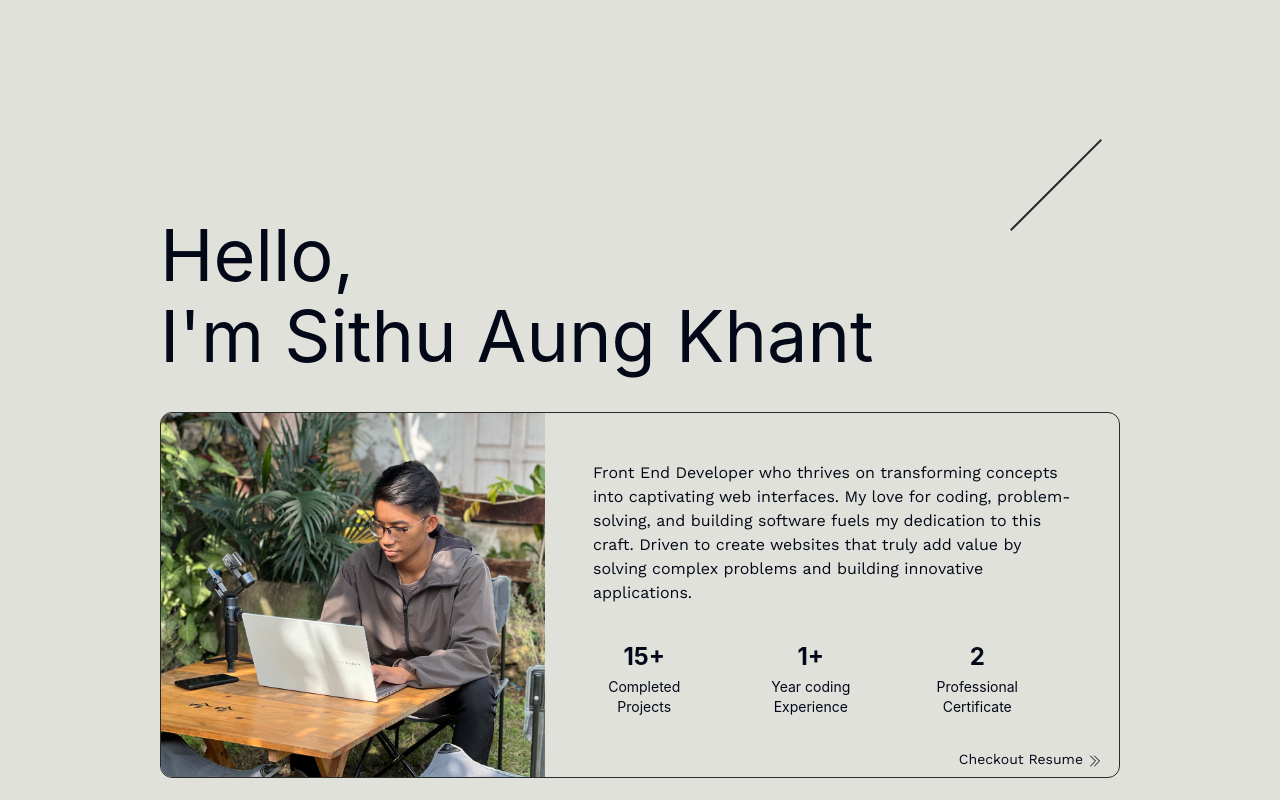
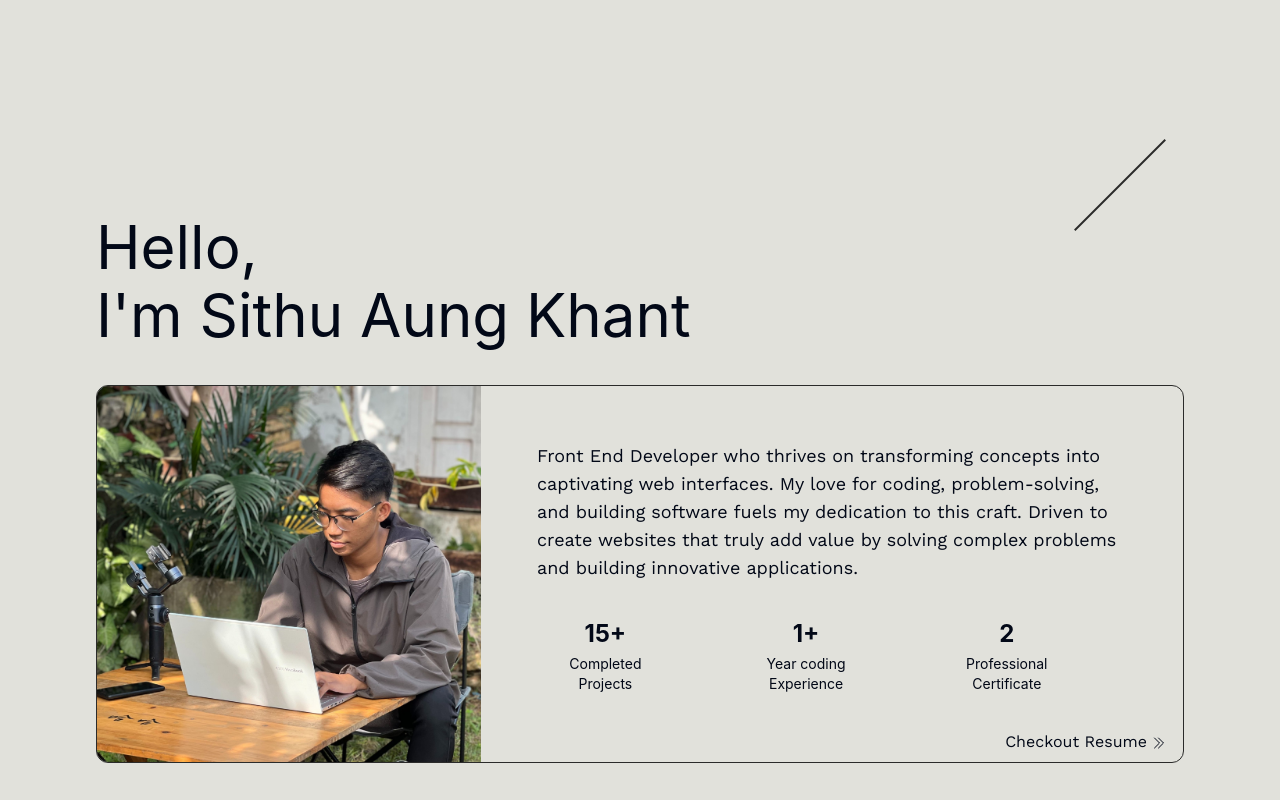
Before and after one commit to Sithu-Aung-Khant/Devfolio_01, a React (Vite) app: page / in a window 1280 px wide. Shown: the part 680-1480 px from the top of the page. Built offline with nearby package versions, Linux system fonts and the light colour scheme.

Commit message:
Enhance readability by optimizing text size for larger desktop displays

```diff
--- a/src/pages/home/About.jsx
+++ b/src/pages/home/About.jsx
@@ -1,6 +1,6 @@
 import React, { useRef } from "react";
 import { ChevronDoubleRightIcon } from "@heroicons/react/24/outline";
-const Resume = "https://sithu-devfolio.netlify.app/pdfs/sithuthedev.pdf";
+const Resume = "https://sithuthedev.netlify.app/pdfs/sithuthedev.pdf";
 import { Link } from "react-scroll";
 
 const DownloadResume = () => {
@@ -18,7 +18,7 @@ const DownloadResume = () => {
     <div>
       <button
         onClick={downloadResume}
-        className="absolute right-2 bottom-2 md:right-4 font-text text-sm hover:underline "
+        className="absolute right-2 bottom-2 md:right-4 font-text text-sm hover:underline xl:text-base"
       >
         Checkout Resume
         <ChevronDoubleRightIcon className="size-4 ml-1 inline-block" />
@@ -31,8 +31,8 @@ const DownloadResume = () => {
 const About = () => {
   return (
     <section id="about">
-      <div className="container-2xl mx-auto p-4 lg:px-24 xl:px-40 2xl:px-72">
-        <div className="xxs:text-2xl xs:text-3xl sm:text-4xl md:text-7xl pt-8 md:pt-20 lg:pt-12">
+      <div className="container-2xl mx-auto p-4 lg:px-24  2xl:px-7">
+        <div className="xxs:text-2xl xs:text-3xl sm:text-4xl md:text-6xl pt-8 md:pt-20 lg:pt-12">
           <div className="flex justify-end">
             <div className="w-20 md:w-32 h-0.5 -rotate-45 mb-6 bg-brown03 dark:bg-dim_white"></div>
           </div>
@@ -43,12 +43,12 @@ const About = () => {
           <div className="md:shrink-0">
             <img
               className="size-full md:size-80 md:h-full lg:w-96 object-cover"
-              src="./profiles/profile.about.jpg"
+              src="./profiles/profile.about43.jpg"
               alt=""
             />
           </div>
-          <div className="px-3 pt-5 pb-10 md:p-8 relative">
-            <div className="md:text-start font-text md:p-4">
+          <div className="px-3 pt-5 pb-10 md:p-8 relative xl:p-10">
+            <div className="md:text-start font-text md:p-4 xl:text-lg">
               Front End Developer who thrives on transforming concepts into
               captivating web interfaces. My love for coding, problem-solving,
               and building software fuels my dedication to this craft. Driven to
--- a/src/pages/home/Projects.jsx
+++ b/src/pages/home/Projects.jsx
@@ -1,4 +1,3 @@
-import InsureLandingPage from "../projects/InsureLandingPage";
 import ProjectCard from "@/components/ProjectDesign";
 import ProjectDesignLeft from "@/components/ProjectDesignLeft";
 import ProjectDesignRight from "@/components/ProjectDesignRight";
```
